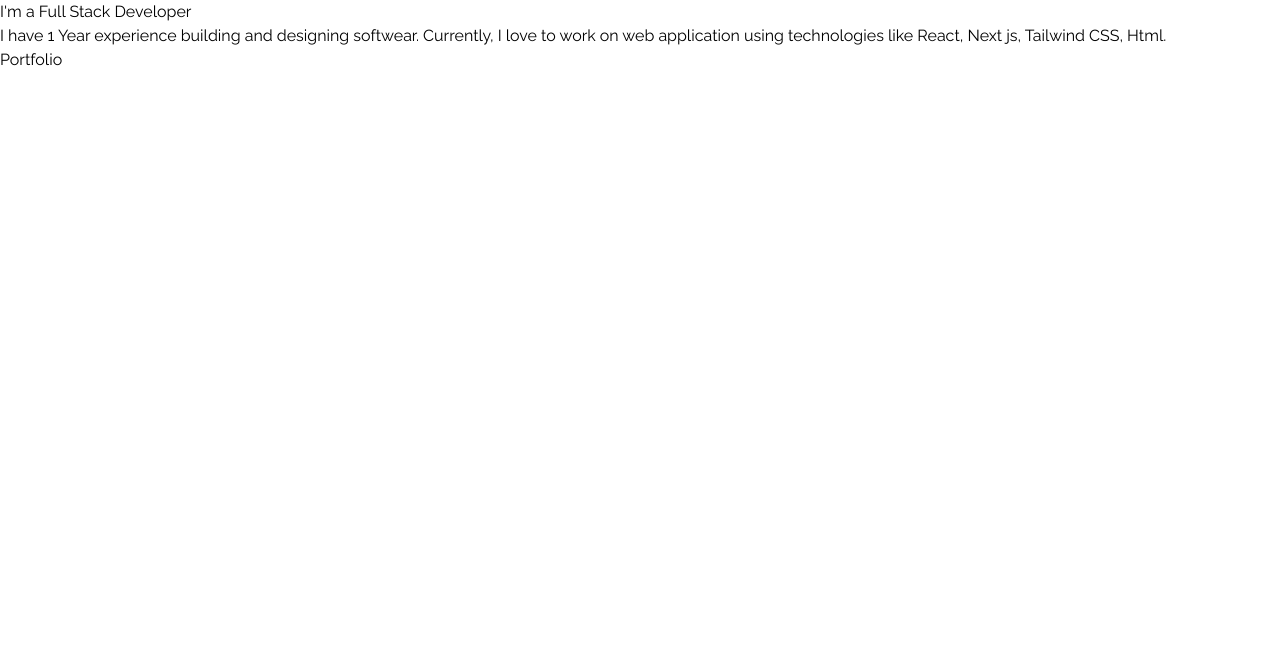
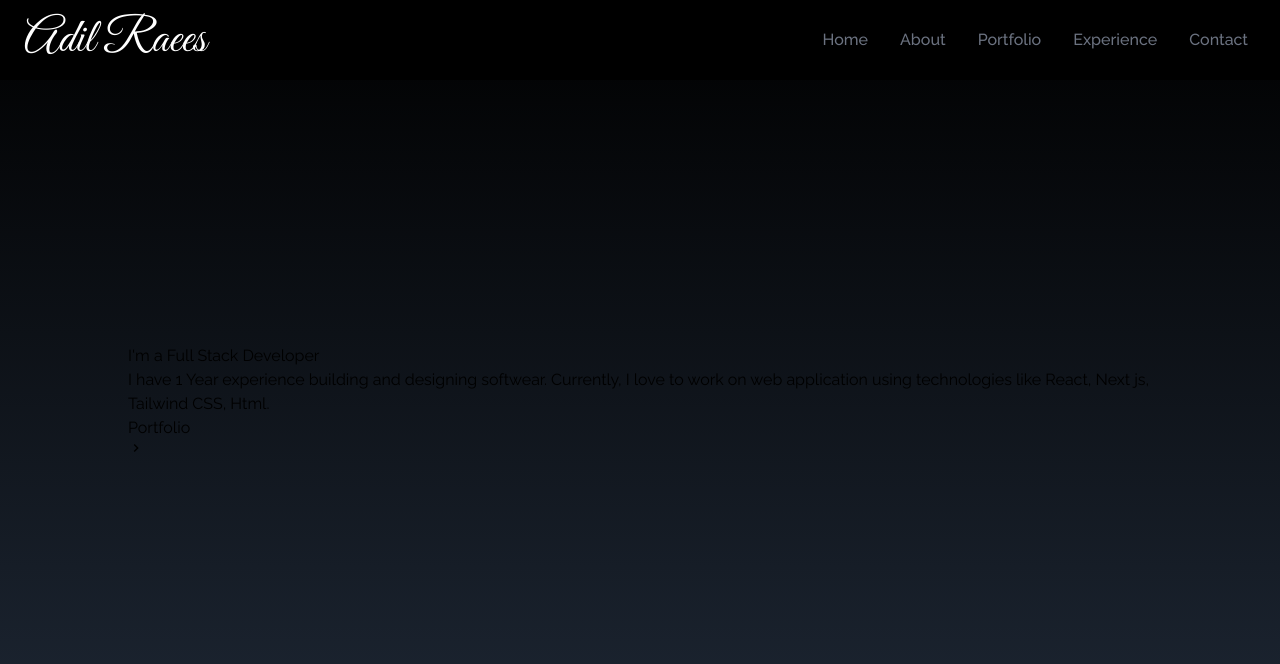
Before and after one commit to adilraees786/My-Portfolio-, a React (Vite) app: page / in a window 1280 px wide. Shown: the top 664 px of the page. Built offline with nearby package versions, Linux system fonts and the light colour scheme.

Commit message:
add style on home page

```diff
--- a/src/App.jsx
+++ b/src/App.jsx
@@ -5,7 +5,7 @@ import { Navbar } from "./components/Navbar";
 export default function App() {
   return (
     <div>
-      {/* <Navbar/> */}
+      <Navbar/>
       <Home/>
     </div>
 
--- a/src/components/Home.jsx
+++ b/src/components/Home.jsx
@@ -4,8 +4,9 @@ import { MdOutlineKeyboardArrowRight } from "react-icons/md";
 
 const Home = () => {
   return (
-    <div>
-      <div>
+    <div name="home" className=' h-screen  w-full bg-gradient-to-b from-black to-gray-800 '>
+      <div className=' max-w-screen-lg mx-auto flex flex-col
+      items-center justify-center h-full'>
         <div>
           <h2>
             I'm a Full Stack Developer
@@ -17,7 +18,11 @@ const Home = () => {
             React, Next js, Tailwind CSS, Html. </p>
 
             <div>
-              <button>Portfolio</button>
+              <button>Portfolio
+                <span>
+                <MdOutlineKeyboardArrowRight/>
+                </span>
+              </button>
             </div>
         </div>
 
```
